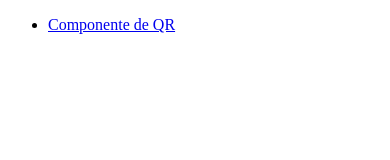
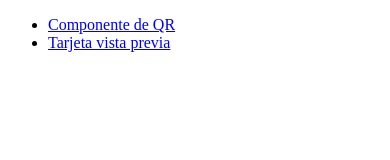
Before and after one commit to BrandonJr20/FRONTEND-PROJECTS, a plain HTML site: page index.html in a window 390 px wide. Drawn offline with Linux system fonts and the light colour scheme.

```diff
--- a/index.html
+++ b/index.html
@@ -10,6 +10,9 @@
         <li>
             <a href="Componente QR/qr-code-component-main/index.html">Componente de QR</a>
         </li>
+        <li>
+            <a href="Tarjeta vista previa/blog-preview-card-main/index.html">Tarjeta vista previa</a>
+        </li>
     </ul>
 </body>
 </html>
```
